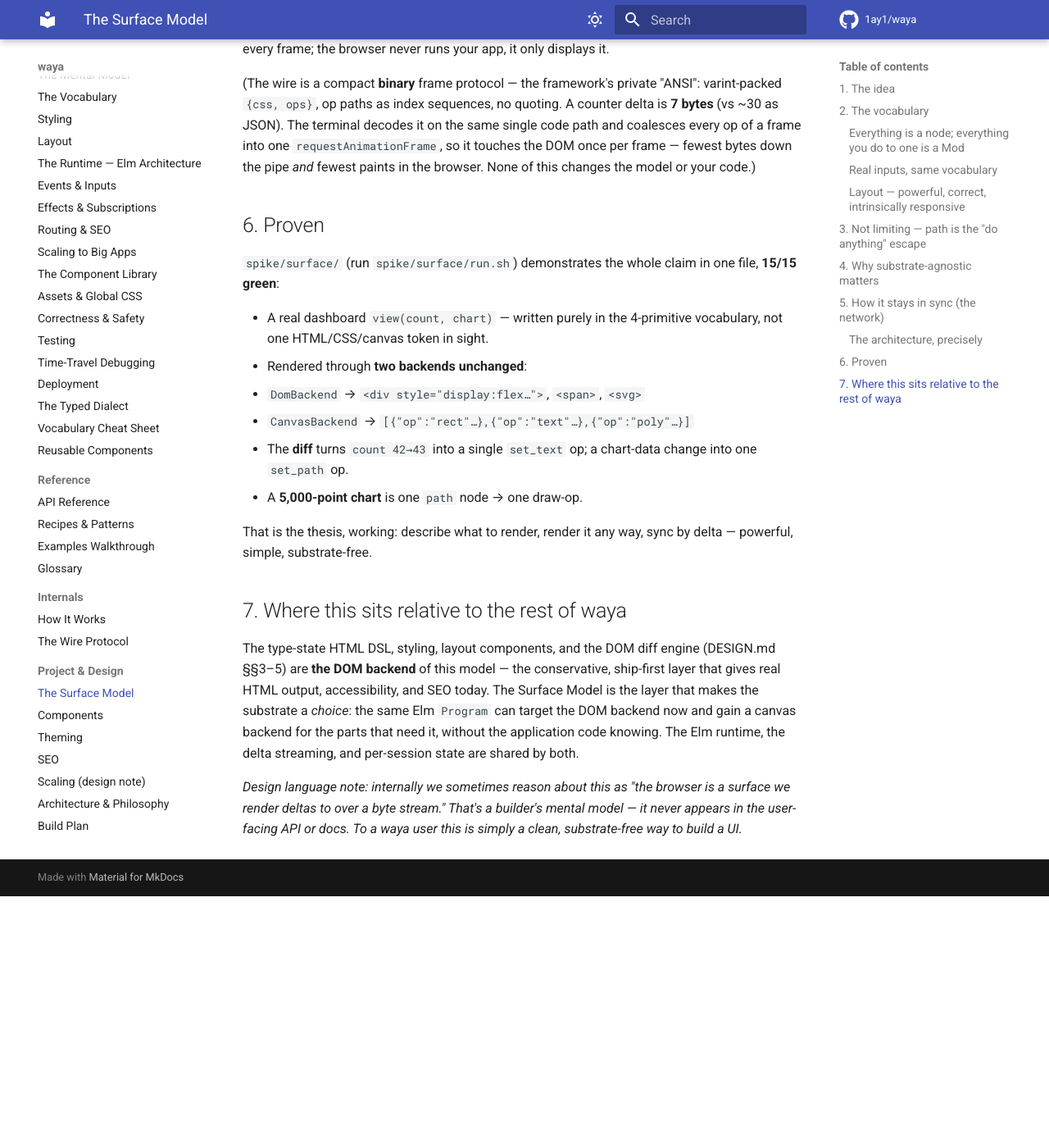
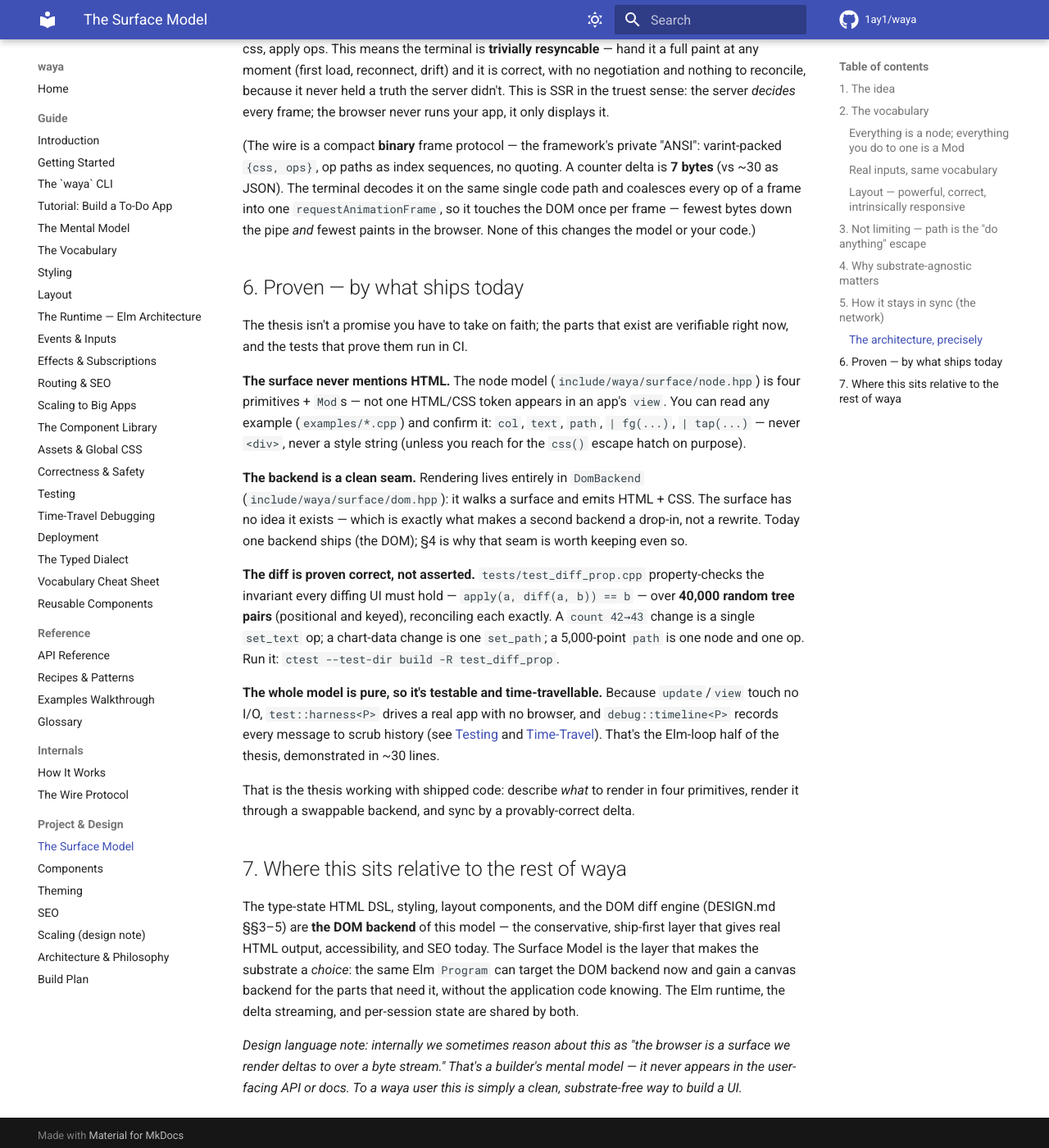
Before and after one commit to 1ay1/waya, an MkDocs documentation site: the page built from docs/design/surface.md, in a window 1280 px wide and 1400 px high, scrolled down 4716 px. Shown: the whole window at 82% size. Built offline with MkDocs 1.6.1 and Material for MkDocs 9.7.7, drawn with Linux system fonts in a browser that asks for light colours; comment, search, counter and statistics services are not loaded; before the commit the page ends 5809 px from its top, so only the background shows below that; some of the changed text lies outside the part shown.

Commit message:
docs(philosophy): prove the Surface Model with shipped code, not a deleted spike
The Surface Model doc is the core philosophy — and its "Proven" section cited
`spike/surface/` ("run spike/surface/run.sh, 15/15 green", a DomBackend AND a
CanvasBackend). But the spike was removed in the refactor and only DomBackend
ships, so the philosophy's load-bearing evidence pointed at code that no longer
exists — the worst kind of doc rot, right where trust matters most.

- surface.md §6 rewritten to prove the thesis with VERIFIABLE, shipped facts:
  the node model has zero HTML tokens (read any example), DomBackend is the
  clean rendering seam (dom.hpp), the diff is property-proven correct over
  40,000 tree pairs (tests/test_diff_prop.cpp — `ctest -R test_diff_prop`), and
  the pure model is testable/time-travellable (test.hpp / timetravel.hpp). Every
  claim is a file or a command a reader can run.
- surface.md §4 now frames the canvas/multi-backend story honestly: the seam is
  built and the DOM backend ships; other backends are what the design keeps
  possible, not present fact.
- design.md gets a "historical design document" banner (matching plan.md) so its
  spike/ file paths and "run this spike" instructions read as design history,
  not current instructions. The philosophy stays; the stale paths are flagged.

Docs build --strict clean.

```diff
--- a/docs/design/surface.md
+++ b/docs/design/surface.md
@@ -160,12 +160,14 @@
    API. New primitive to learn? There basically aren't any.
 2. **Power via the right backend per case.** A form is best as accessible DOM
    with real inputs; a 10,000-point chart is best drawn on a canvas in one pass.
-   waya can render *different parts of the same surface* with different backends
-   and you write the same `path` / `box` either way.
+   Because the surface never names a substrate, waya *can* render different parts
+   with different backends — the DOM backend ships today, and the seam is built so
+   a canvas backend for heavy graphics is a drop-in addition, not an app rewrite.
 3. **Portability.** Because the surface never mentions HTML, the same waya
    program can later render to a native window, a PDF, an image, or an actual
    terminal — new backend, zero app changes. The app is defined by *what it
-   shows*, not *what technology shows it*.
+   shows*, not *what technology shows it*. (The DOM backend is the one that
+   exists now; the rest are what the design deliberately keeps possible.)
 
 ## 5. How it stays in sync (the network)
 
@@ -210,22 +212,39 @@
 down the pipe *and* fewest paints in the browser. None of this changes the
 model or your code.)
 
-## 6. Proven
+## 6. Proven — by what ships today
 
-`spike/surface/` (run `spike/surface/run.sh`) demonstrates the whole claim in
-one file, **15/15 green**:
+The thesis isn't a promise you have to take on faith; the parts that exist are
+verifiable right now, and the tests that prove them run in CI.
 
-- A real dashboard `view(count, chart)` — written purely in the 4-primitive
-  vocabulary, not one HTML/CSS/canvas token in sight.
-- Rendered through **two backends unchanged**:
-  - `DomBackend` → `<div style="display:flex…">`, `<span>`, `<svg>`
-  - `CanvasBackend` → `[{"op":"rect"…},{"op":"text"…},{"op":"poly"…}]`
-- The **diff** turns `count 42→43` into a single `set_text` op; a chart-data
-  change into one `set_path` op.
-- A **5,000-point chart** is one `path` node → one draw-op.
+**The surface never mentions HTML.** The node model (`include/waya/surface/node.hpp`)
+is four primitives + `Mod`s — not one HTML/CSS token appears in an app's `view`.
+You can read any example (`examples/*.cpp`) and confirm it: `col`, `text`,
+`path`, `| fg(...)`, `| tap(...)` — never `<div>`, never a style string (unless
+you reach for the `css()` escape hatch on purpose).
 
-That is the thesis, working: describe what to render, render it any way, sync
-by delta — powerful, simple, substrate-free.
+**The backend is a clean seam.** Rendering lives entirely in `DomBackend`
+(`include/waya/surface/dom.hpp`): it walks a surface and emits HTML + CSS. The
+surface has no idea it exists — which is exactly what makes a second backend a
+drop-in, not a rewrite. Today one backend ships (the DOM); §4 is why that seam
+is worth keeping even so.
+
+**The diff is proven correct, not asserted.** `tests/test_diff_prop.cpp`
+property-checks the invariant every diffing UI must hold —
+`apply(a, diff(a, b)) == b` — over **40,000 random tree pairs** (positional and
+keyed), reconciling each exactly. A `count 42→43` change is a single `set_text`
+op; a chart-data change is one `set_path`; a 5,000-point `path` is one node and
+one op. Run it: `ctest --test-dir build -R test_diff_prop`.
+
+**The whole model is pure, so it's testable and time-travellable.** Because
+`update`/`view` touch no I/O, `test::harness<P>` drives a real app with no
+browser, and `debug::timeline<P>` records every message to scrub history (see
+[Testing](../21-testing.md) and [Time-Travel](../22-time-travel.md)). That's the
+Elm-loop half of the thesis, demonstrated in ~30 lines.
+
+That is the thesis working with shipped code: describe *what* to render in four
+primitives, render it through a swappable backend, and sync by a provably-correct
+delta.
 
 ## 7. Where this sits relative to the rest of waya
 
```
Also changed, not shown: docs/design/design.md (+9 -0 lines).
